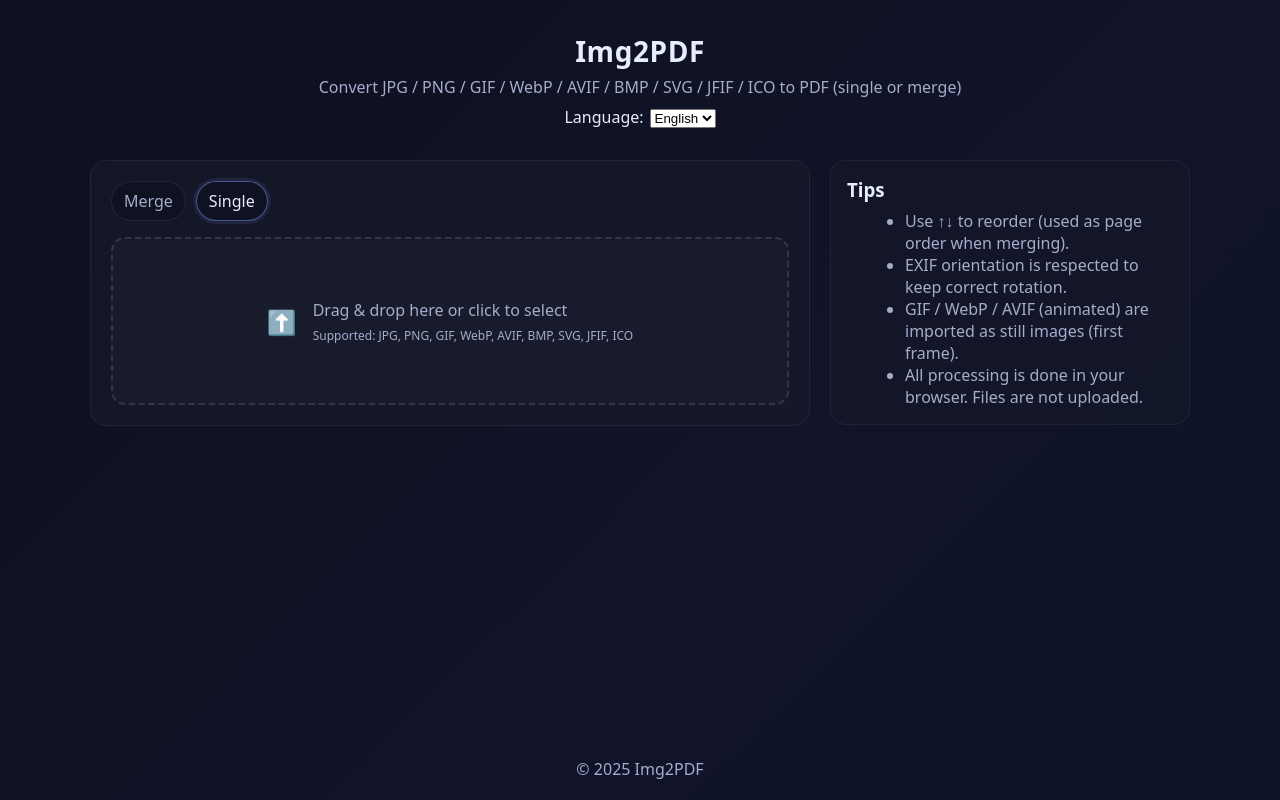
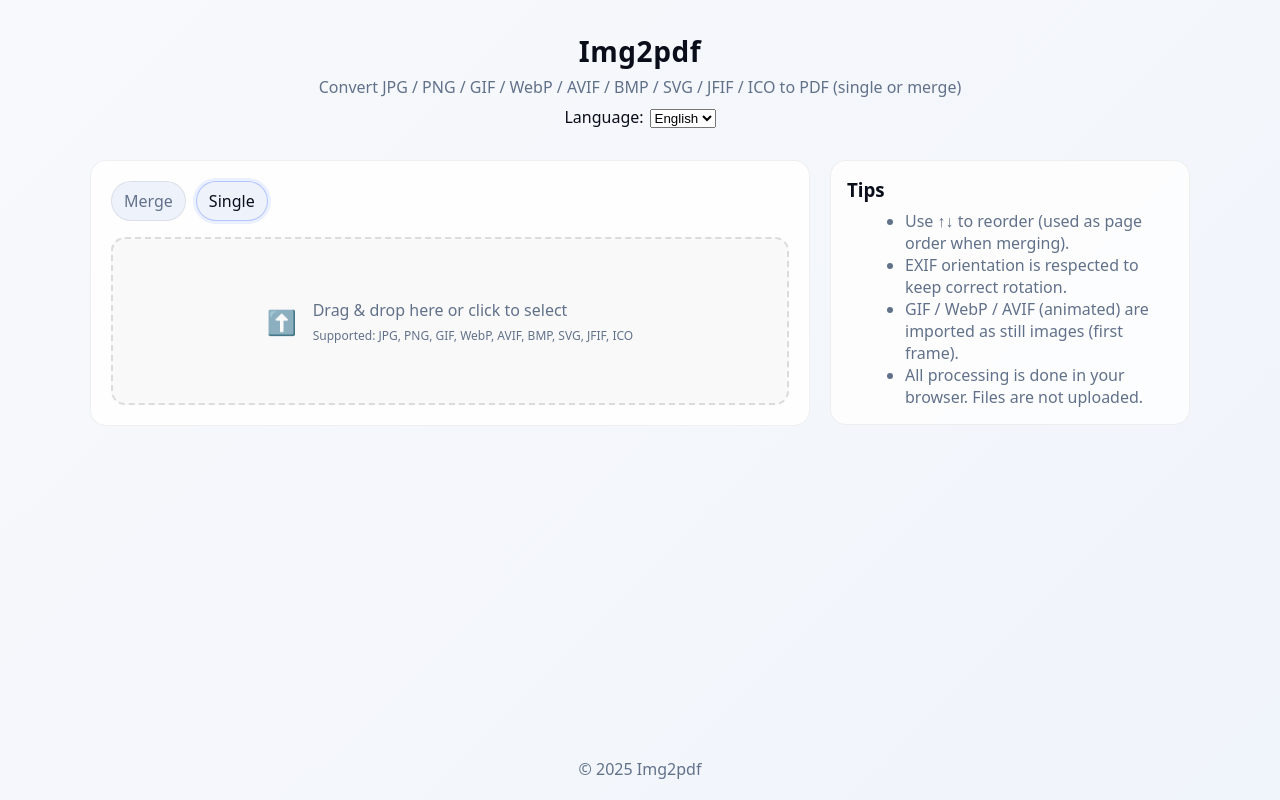
Before and after one commit to ozekimasaki/pdf2img, a React (Vite) app: page / in a window 1280 px wide. Built offline with nearby package versions, Linux system fonts and the light colour scheme.

Commit message:
feat: implement image to PDF converter with i18n support and light/dark themes

```diff
--- a/src/App.tsx
+++ b/src/App.tsx
@@ -210,7 +210,7 @@ export default function App() {
         </section>
       </main>
 
-      <footer className="footer">© {new Date().getFullYear()} Img2PDF</footer>
+      <footer className="footer">© {new Date().getFullYear()} Img2pdf</footer>
     </div>
   );
 }
--- a/src/i18n.ts
+++ b/src/i18n.ts
@@ -23,7 +23,7 @@ export const i18n: Record<Lang, {
   language: string;
 }> = {
   en: {
-    title: 'Img2PDF',
+    title: 'Img2pdf',
     subtitle: 'Convert JPG / PNG / GIF / WebP / AVIF / BMP / SVG / JFIF / ICO to PDF (single or merge)',
     mode_merge: 'Merge',
     mode_single: 'Single',
@@ -45,7 +45,7 @@ export const i18n: Record<Lang, {
     language: 'Language'
   },
   ja: {
-    title: 'Img2PDF',
+    title: 'Img2pdf',
     subtitle: 'JPG / PNG / GIF / WebP / AVIF / BMP / SVG / JFIF / ICO を PDF に変換（単体・結合）',
     mode_merge: '複数結合',
     mode_single: '単体変換',
@@ -67,7 +67,7 @@ export const i18n: Record<Lang, {
     language: '言語'
   },
   zh: {
-    title: 'Img2PDF',
+    title: 'Img2pdf',
     subtitle: '将 JPG / PNG / GIF / WebP / AVIF / BMP / SVG / JFIF / ICO 转换为 PDF（单个/合并）',
     mode_merge: '合并',
     mode_single: '单个转换',
--- a/src/styles.css
+++ b/src/styles.css
@@ -41,3 +41,31 @@ body{margin:0;font-family:ui-sans-serif,system-ui,Segoe UI,Roboto,Helvetica,Aria
 
 .toolbar{display:flex;gap:10px;justify-content:flex-end;margin-top:14px}
 .footer{margin-top:auto;text-align:center;color:var(--muted);padding:20px}
+
+/* Light theme overrides */
+html[data-theme="light"]{
+  --bg:#f6f7fb;
+  --card:#ffffff;
+  --muted:#62718a;
+  --text:#0a0d1a;
+  --primary:#7c9cff;
+  --primary-2:#36c3ff;
+  --danger:#ff4d4d;
+}
+
+html[data-theme="light"] body{background:linear-gradient(135deg,#f7f9fc 0%,#f3f6fb 60%,#f0f4fb 100%);color:var(--text)}
+
+html[data-theme="light"] .panel{background:rgba(255,255,255,.86);border:1px solid rgba(0,0,0,.06)}
+html[data-theme="light"] .tips{background:rgba(255,255,255,.78);border:1px solid rgba(0,0,0,.06)}
+
+html[data-theme="light"] .mode-item{background:#eef2fb;border:1px solid rgba(0,0,0,.08);color:var(--muted)}
+html[data-theme="light"] .mode-item.active{color:var(--text);border-color:rgba(124,156,255,.5);box-shadow:0 0 0 3px rgba(124,156,255,.15)}
+
+html[data-theme="light"] .dropzone{border-color:rgba(0,0,0,.12);background:rgba(0,0,0,.02)}
+html[data-theme="light"] .dropzone:hover{border-color:rgba(124,156,255,.5);background:rgba(124,156,255,.12)}
+
+html[data-theme="light"] .list-item{background:#ffffff;border:1px solid rgba(0,0,0,.08)}
+html[data-theme="light"] .thumb{border:1px solid rgba(0,0,0,.10)}
+
+html[data-theme="light"] .btn.ghost{color:var(--text);border:1px solid rgba(0,0,0,.16)}
+html[data-theme="light"] .btn.ghost.danger{border-color:rgba(255,103,103,.55);color:#c14949}
```
Also changed, not shown: index.html (+2 -2 lines).
